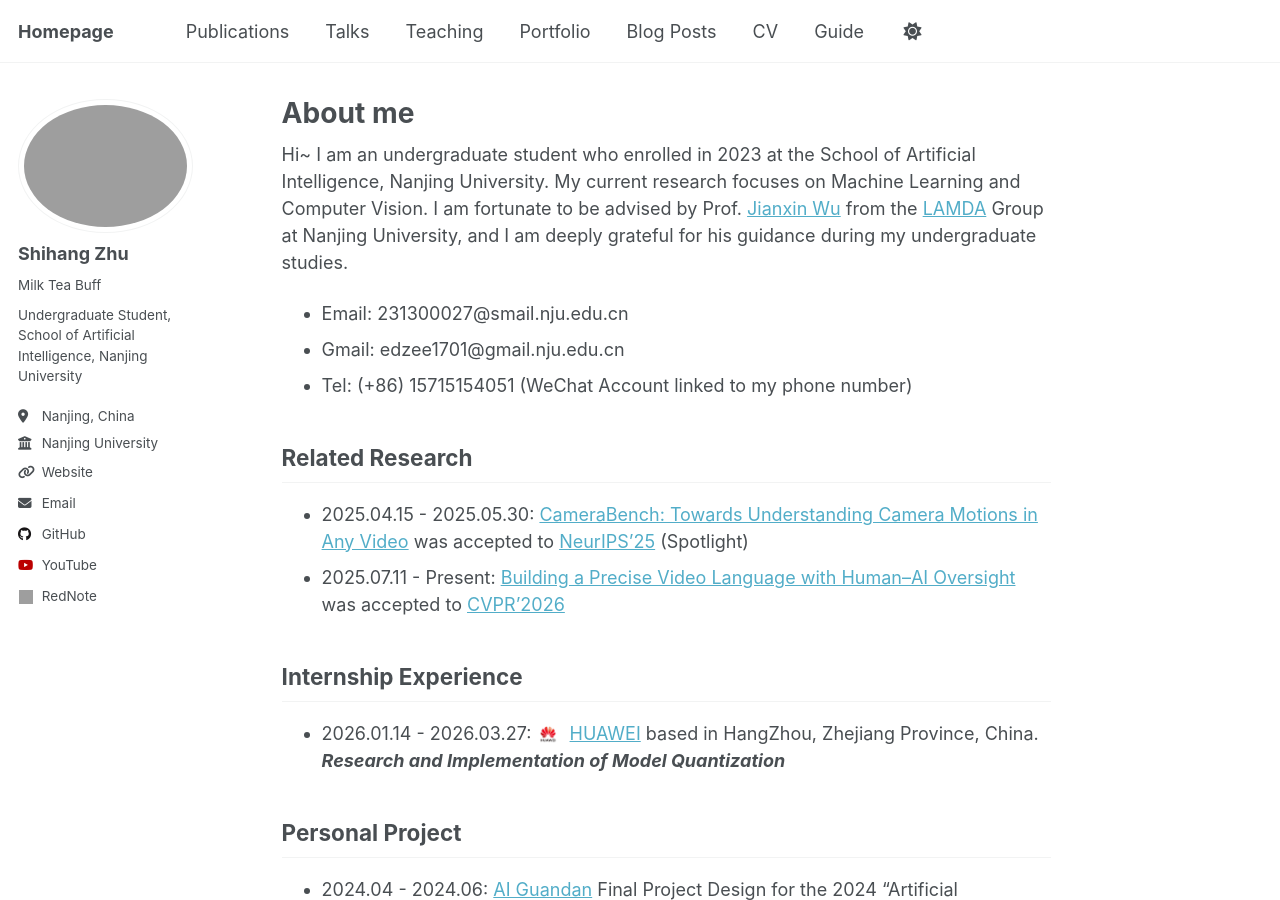
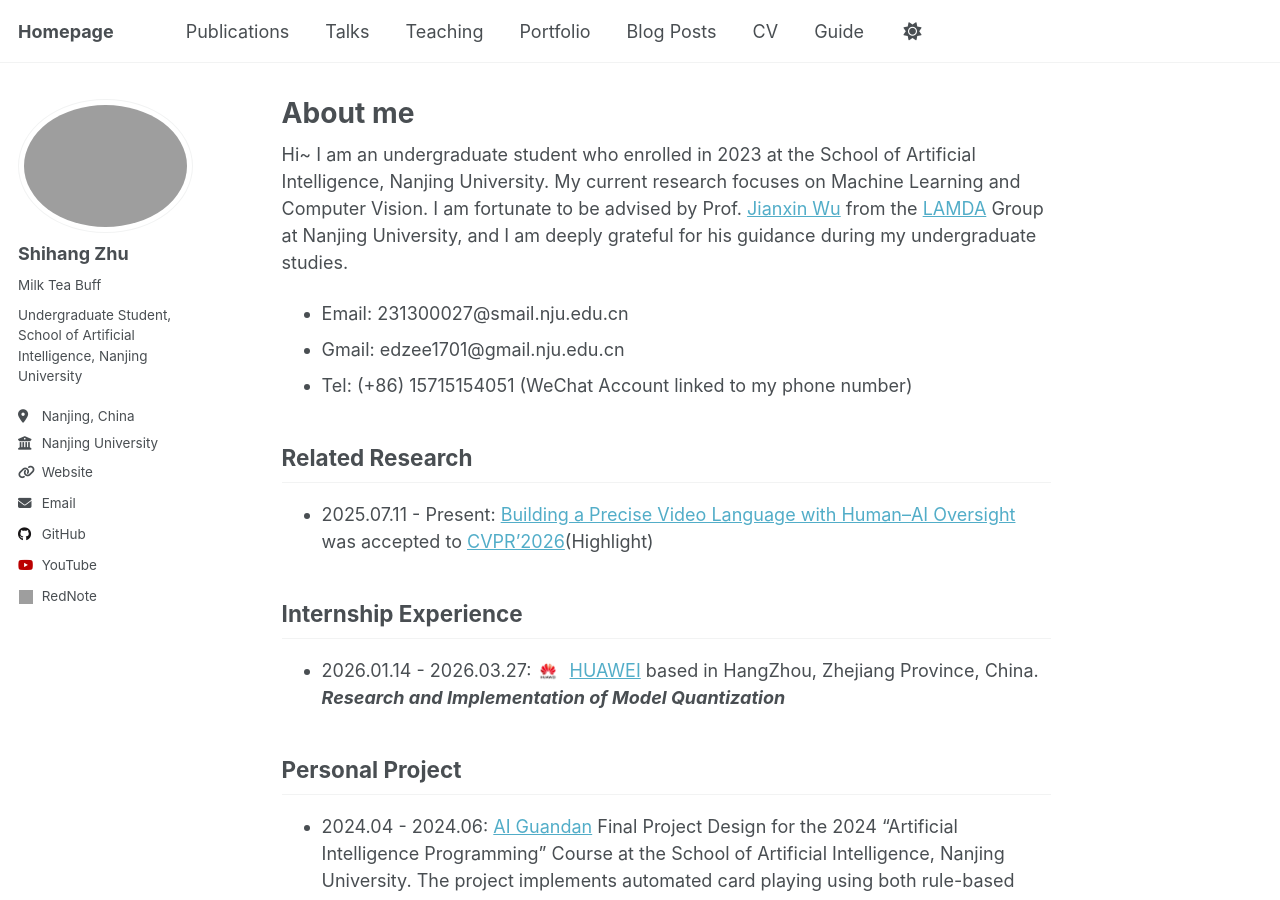
Before and after one commit to edzee3000/edzee3000.github.io, a Jekyll site: the page built from _pages/about.md, in a window 1280 px wide and 900 px high. Built offline with Jekyll 4.4.1, drawn with Linux system fonts in a browser that asks for light colours; a script that is not in the unit is left out; grey boxes are pictures that could not be loaded.

Commit message:
Revise research and internship information in about.md
Updated research project details and internship experience.

```diff
--- a/_pages/about.md
+++ b/_pages/about.md
@@ -16,8 +16,10 @@ Hi~ I am an undergraduate student who enrolled in 2023 at the School of Artifici
 - Tel: (+86) 15715154051 (WeChat Account linked to my phone number)
 
 ## Related Research
+<!--
 - 2025.04.15 - 2025.05.30: [CameraBench: Towards Understanding Camera Motions in Any Video](https://linzhiqiu.github.io/papers/camerabench/) was accepted to [NeurIPS’25](https://neurips.cc/Conferences/2025) (Spotlight)
-- 2025.07.11 - Present: [Building a Precise Video Language with Human–AI Oversight](https://openreview.net/forum?id=YCtPWfs8Nt) was accepted to [CVPR’2026](https://cvpr.thecvf.com/Conferences/2026)
+-->
+- 2025.07.11 - Present: [Building a Precise Video Language with Human–AI Oversight](https://openreview.net/pdf?id=ujfcVzb3Si) was accepted to [CVPR’2026](https://cvpr.thecvf.com/Conferences/2026)(Highlight)
 
 
 ## Internship Experience
```
